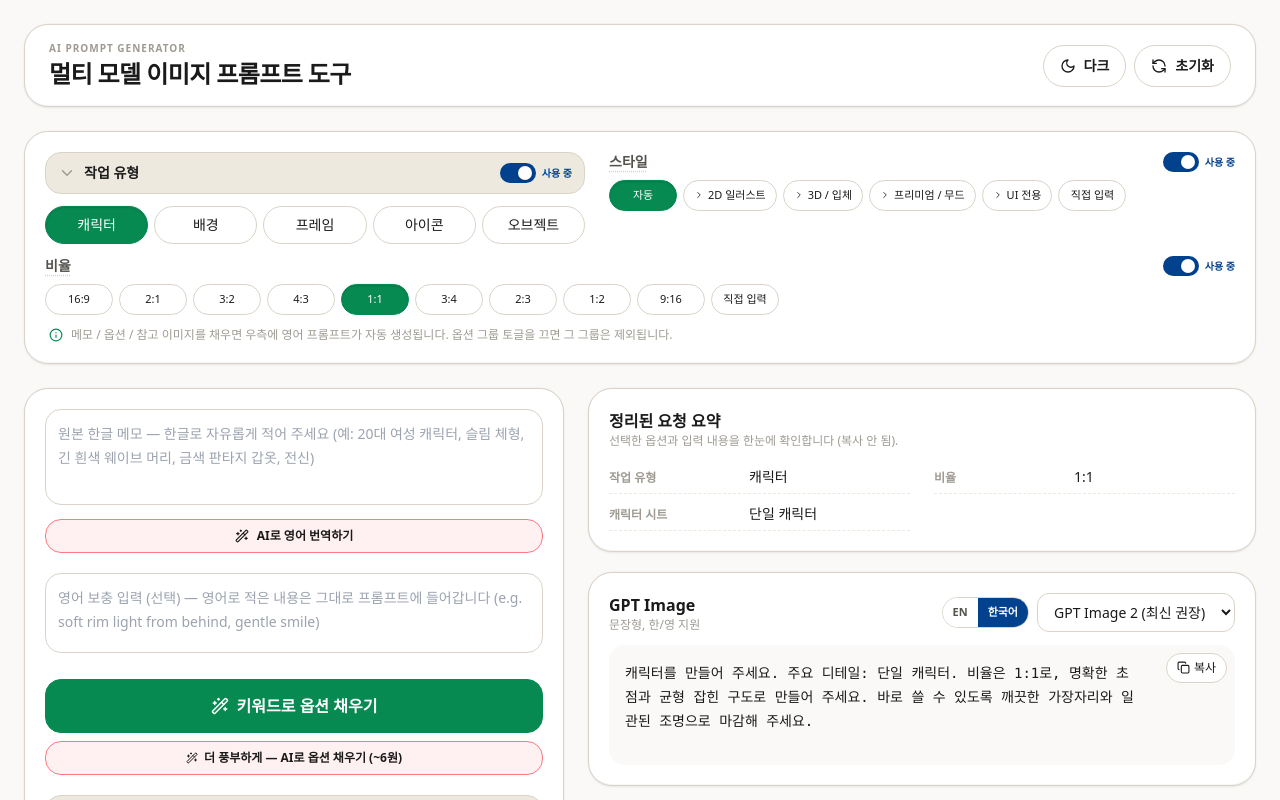
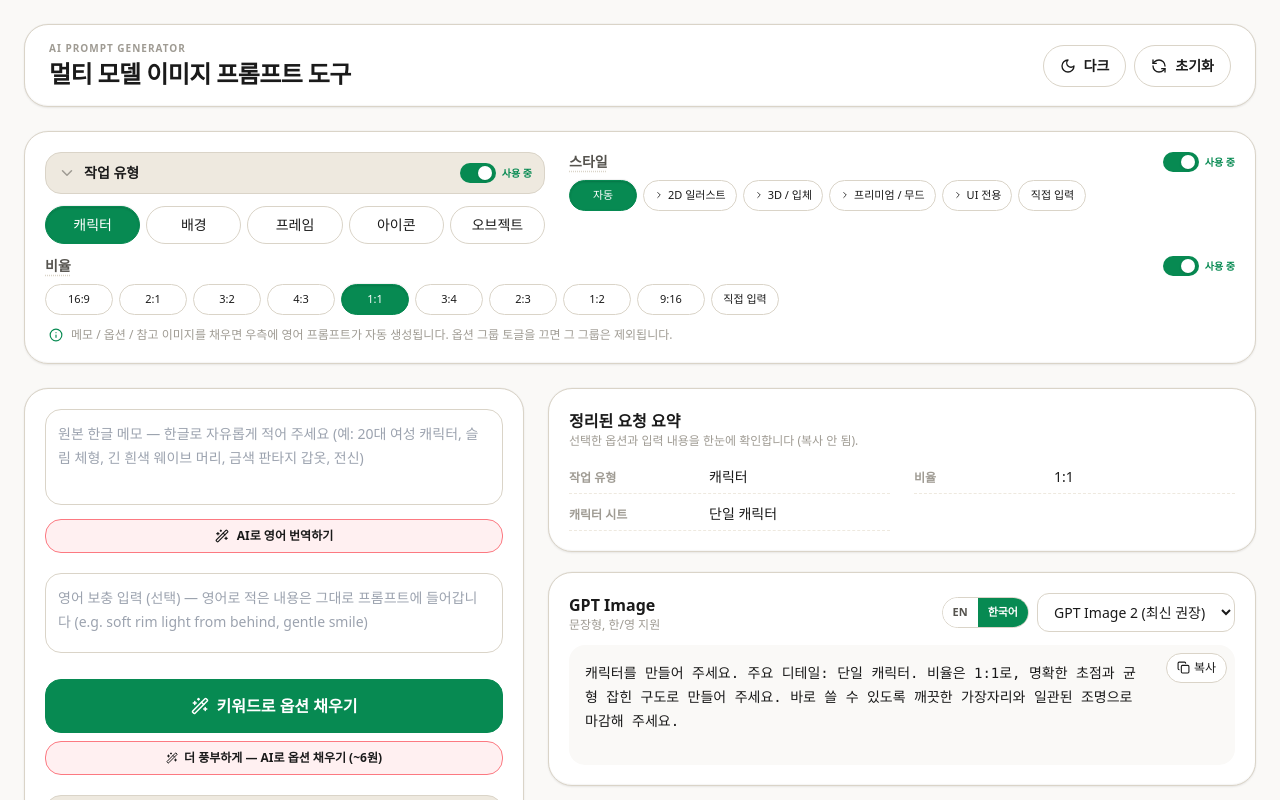
Before and after one commit to jack-glock/ai-prompt-generator, a Next.js app: page / in a window 1280 px wide. Shown: the top 800 px of the page. Built offline with nearby package versions, Linux system fonts and the light colour scheme.

Commit message:
좌측 컬럼 500px + 토글 매치아 그린으로 통일

```diff
--- a/app/page.tsx
+++ b/app/page.tsx
@@ -353,8 +353,8 @@ export default function HomePage() {
 
         {/* Sticky 옵션 헤더: 작업 유형 / 스타일 / 비율 / 안내문 */}
         <div className="clay-shadow sticky top-4 z-30 mb-6 space-y-3 rounded-[24px] border border-[#dad4c8] bg-white p-5 dark:border-[#3a352e] dark:bg-[#2a2723]">
-          {/* 1행: 작업 유형(좌, 540px — 좌측 aside 폭과 정렬) + 스타일(우, 1fr — 우측 결과 카드 폭과 정렬) */}
-          <div className="grid gap-6 lg:grid-cols-[540px_1fr]">
+          {/* 1행: 작업 유형(좌, 500px — 좌측 aside 폭과 정렬) + 스타일(우, 1fr — 우측 결과 카드 폭과 정렬) */}
+          <div className="grid gap-6 lg:grid-cols-[500px_1fr]">
             <Section
               title="작업 유형"
               collapsible
@@ -403,7 +403,7 @@ export default function HomePage() {
           </div>
         </div>
 
-        <div className="grid gap-6 lg:grid-cols-[540px_1fr]">
+        <div className="grid gap-6 lg:grid-cols-[500px_1fr]">
           {/* 좌측 입력 */}
           <aside className="clay-shadow space-y-5 rounded-[24px] border border-[#dad4c8] bg-white p-5 dark:border-[#3a352e] dark:bg-[#2a2723]">
             {/* 원본 한글 메모 — placeholder가 라벨 역할 */}
@@ -1501,7 +1501,7 @@ function CardShell({
               onClick={() => setLangPersist("en")}
               className={`px-2.5 py-1.5 text-[11px] font-semibold transition ${
                 lang === "en"
-                  ? "bg-[#01418d] text-white dark:bg-[#01418d] dark:text-white"
+                  ? "bg-[#078a52] text-white dark:bg-[#078a52] dark:text-white"
                   : "bg-white text-[#55534e] hover:bg-[#faf9f7] dark:bg-[#2a2723] dark:text-[#b3aea3] dark:hover:bg-[#2c2925]"
               }`}
             >
@@ -1512,7 +1512,7 @@ function CardShell({
               onClick={() => setLangPersist("ko")}
               className={`px-2.5 py-1.5 text-[11px] font-semibold transition ${
                 lang === "ko"
-                  ? "bg-[#01418d] text-white dark:bg-[#01418d] dark:text-white"
+                  ? "bg-[#078a52] text-white dark:bg-[#078a52] dark:text-white"
                   : "bg-white text-[#55534e] hover:bg-[#faf9f7] dark:bg-[#2a2723] dark:text-[#b3aea3] dark:hover:bg-[#2c2925]"
               }`}
             >
@@ -1642,7 +1642,7 @@ function ToggleSwitch({
       <span
         className={`relative inline-flex h-5 w-9 items-center rounded-full transition ${
           checked
-            ? "bg-[#01418d] dark:bg-[#01418d]"
+            ? "bg-[#078a52] dark:bg-[#078a52]"
             : "bg-[#dad4c8] dark:bg-[#3a352e]"
         }`}
       >
@@ -1653,7 +1653,7 @@ function ToggleSwitch({
         />
       </span>
       {label && (
-        <span className={`text-[10px] font-semibold ${checked ? "text-[#01418d] dark:text-[#87b7f5]" : "text-[#9f9b93] dark:text-[#8a8479]"}`}>
+        <span className={`text-[10px] font-semibold ${checked ? "text-[#078a52] dark:text-[#84e7a5]" : "text-[#9f9b93] dark:text-[#8a8479]"}`}>
           {label}
         </span>
       )}
```
